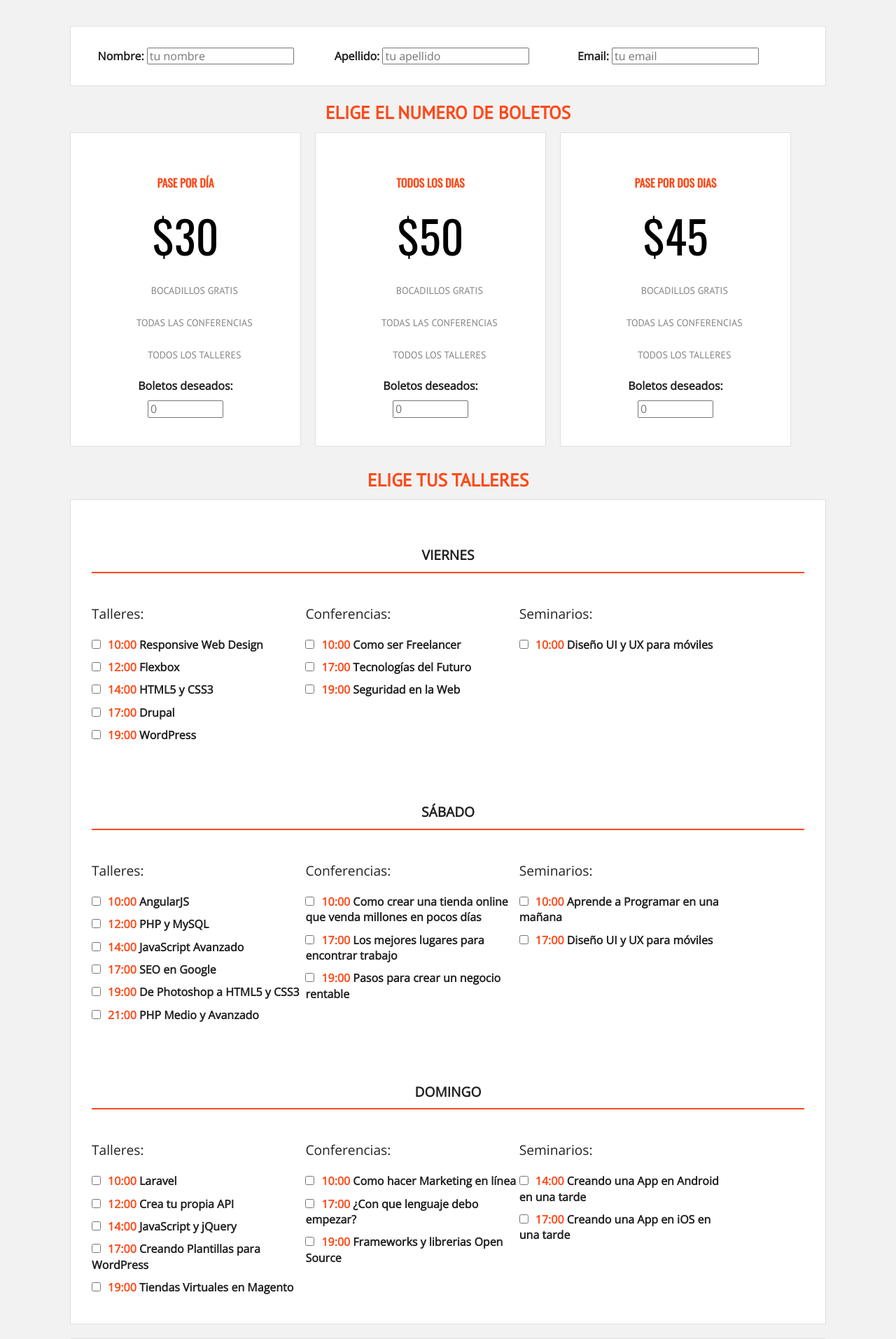
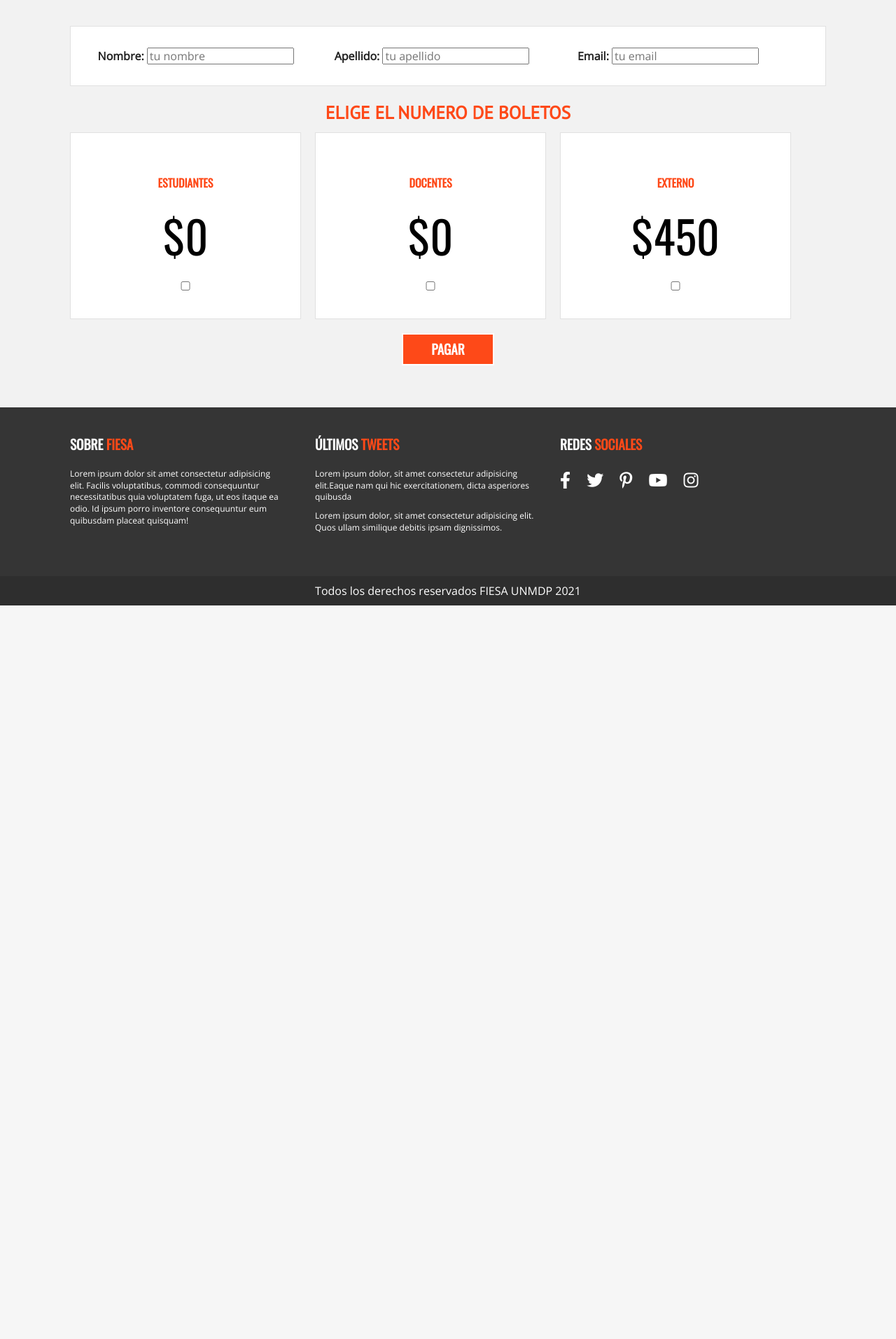
Before and after one commit to juaniagga/PROYECTO-FINAL, a PHP site: page /registro.php in a window 1280 px wide. Shown: the part 1034-2947 px from the top of the page at 70% size. After the commit the page ends 1899 px from the top, so only its background shows below. Run offline with PHP 8.4, Linux system fonts and the light colour scheme; data that the repository does not hold is empty; some libraries are stand-ins or nearby versions.

Commit message:
Comentado

```diff
--- a/bdd.sql
+++ b/bdd.sql
@@ -67,7 +67,7 @@ CREATE TABLE participante(
     apellido varchar(20) NOT NULL,
     dni varchar(11) NOT NULL,
     mail varchar(30) NOT NULL,
-    ciurdad varchar(30) NOT NULL,
+    ciudad varchar(30) NOT NULL,
     provincia varchar(20) NOT NULL,
     pais varchar(20) NOT NULL,
     documento varchar(20),
--- a/css/main.css
+++ b/css/main.css
@@ -888,7 +888,7 @@ div.resumen input{
 
 .dia {
   clear:both;
-  display: inline-block;
+  display: flex;
 }
 
 .actividad {
--- a/galeria.php
+++ b/galeria.php
@@ -1,11 +1,11 @@
 <?php include_once 'includes/templates/header.php'; ?>
 
-  <section class="seccion contenedor">
+  <!-- <section class="seccion contenedor">
     <h2> FIESA Mar del Plata 2021</h2>
       <p>
         La Feria Internacional de Educación Superior Argentina (FIESA) es un encuentro internacional de Instituciones de Educación Superior que tendrá a la Universidad Nacional de Mar del Plata y a la Ciudad de Mar del Plata como anfitrionas y reunirá a referentes de todo el mundo.
       </p>
-  </section> <!--seccion-->
+  </section> --> <!--seccion-->
 
   <section id="" class="seccion contenedor">
     <h2>Galería de fotos</h2>
--- a/registro.php
+++ b/registro.php
@@ -24,52 +24,40 @@
             <ul class="lista-precios clearfix">
                 <li>
                   <div class="tabla-precio">
-                    <h3>Pase por día</h3>
-                    <p class="numero">$30</p>
+                    <h3>Estudiantes</h3>
+                    <p class="numero">$0</p>
                     <ul>
-                      <li>Bocadillos gratis</li>
-                      <li>Todas las conferencias</li>
-                      <li>Todos los talleres</li>
                     </ul>
                     <div class="orden">
-                        <label for="pase_dia">Boletos deseados:</label>
-                        <input type="number" min="0" id="pase_dia" size="3" placeholder="0">
+                        <input type="checkbox"  size="3" placeholder="0">
                     </div>
                   </div>
                 </li>
                 <li>
                   <div class="tabla-precio">
-                    <h3>Todos los dias</h3>
-                    <p class="numero">$50</p>
+                    <h3>Docentes</h3>
+                    <p class="numero">$0</p>
                     <ul>
-                      <li>Bocadillos gratis</li>
-                      <li>Todas las conferencias</li>
-                      <li>Todos los talleres</li>
                     </ul>
                     <div class="orden">
-                        <label for="pase_completo">Boletos deseados:</label>
-                        <input type="number" min="0" id="pase_completo" size="3" placeholder="0">
+                        <input type="checkbox"  size="3" placeholder="0">
                     </div>
                   </div>
                 </li>
                 <li>
                   <div class="tabla-precio">
-                    <h3>Pase por dos dias</h3>
-                    <p class="numero">$45</p>
+                    <h3>Externo</h3>
+                    <p class="numero">$450</p>
                     <ul>
-                      <li>Bocadillos gratis</li>
-                      <li>Todas las conferencias</li>
-                      <li>Todos los talleres</li>
                     </ul>
                     <div class="orden">
-                        <label for="pase_dosdias">Boletos deseados:</label>
-                        <input type="number" min="0" id="pase_dosdias" size="3" placeholder="0">
+                      <input type="checkbox"  size="3" placeholder="0">
                     </div>
                   </div>
                 </li>
               </ul>
         </div><!-- #paquetes-->
-        <div id="eventos" class="eventos clearfix">
+        <!-- <div id="eventos" class="eventos clearfix">
             <h3>Elige tus talleres</h3>
             <div class="caja">
                   <div id="viernes" class="contenido-dia clearfix">
@@ -92,8 +80,8 @@
                               <p>Seminarios:</p>
                               <label><input type="checkbox" name="registro[]" id="sem_01" value="sem_01"><time>10:00</time> Diseño UI y UX para móviles</label>
                           </div>
-                  </div> <!--#viernes-->
-                  <div id="sabado" class="contenido-dia clearfix">
+                  </div> --> <!--#viernes-->
+                  <!-- <div id="sabado" class="contenido-dia clearfix">
                       <h4>Sábado</h4>
                       <div>
                             <p>Talleres:</p>
@@ -115,8 +103,8 @@
                             <label><input type="checkbox" name="registro[]" id="sem_02" value="sem_02"><time>10:00</time> Aprende a Programar en una mañana</label>
                             <label><input type="checkbox" name="registro[]" id="sem_03" value="sem_03"><time>17:00</time> Diseño UI y UX para móviles</label>
                       </div>
-                  </div> <!--#sabado-->
-                  <div id="domingo" class="contenido-dia clearfix">
+                  </div> --> <!--#sabado-->
+                 <!--  <div id="domingo" class="contenido-dia clearfix">
                       <h4>Domingo</h4>
                       <div>
                             <p>Talleres:</p>
@@ -137,22 +125,22 @@
                             <label><input type="checkbox" name="registro[]" id="sem_04" value="sem_04"><time>14:00</time> Creando una App en Android en una tarde</label>
                             <label><input type="checkbox" name="registro[]" id="sem_05" value="sem_05"><time>17:00</time> Creando una App en iOS en una tarde</label>
                       </div>
-                  </div> <!--#domingo-->
+                  </div> --> <!--#domingo-->
               </div><!--.caja-->
         </div> <!--#eventos-->
 
         <div id="resumen" class="resumen clearfix">
-          <div class="caja"></div>
-            <h3>Pago</h3>
+         <!--  <div class="caja"></div> -->
+           <!--  <h3>Pago</h3> -->
             <div class="total">
-              <p>Resumen:</p>
+              <!-- <p>Resumen:</p>
               <div id="lista-productos">
 
               </div>
               <p>Total:</p>
               <div id="suma-total">
 
-              </div>
+              </div> -->
               <input id="btnRegistro" type="submit" class="button" value="Pagar">
             </div><!--#total-->
           </div><!--#caja-->
```
Also changed, not shown: calendario.php (+4 -4 lines), index.php (+21 -19 lines).
